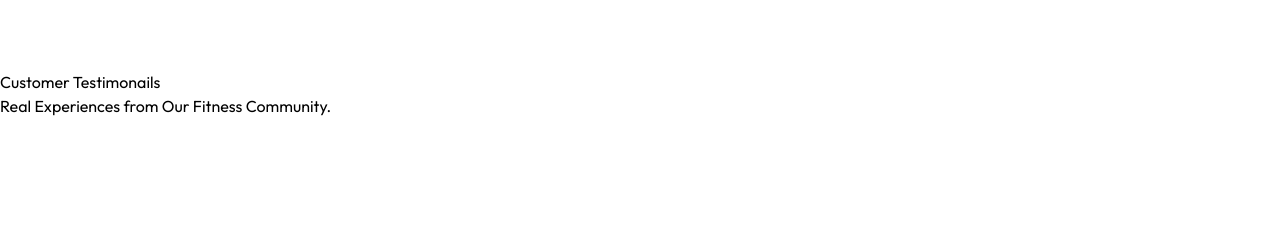
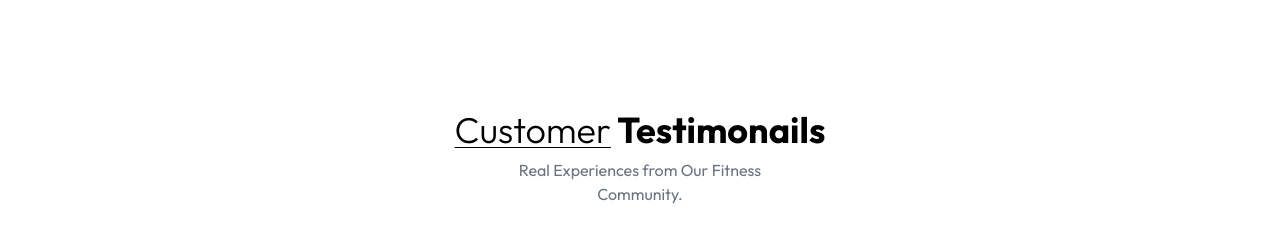
Before and after one commit to sewminiJayawardhana/PowerFit, a React (Vite) app: page / in a window 1280 px wide. Shown: the part 2068-2310 px from the top of the page. Before the commit the page ends 2186 px from the top, so only its background shows below. Built offline with nearby package versions, Linux system fonts and the light colour scheme.

Commit message:
Add CSS classes to the Testimonails component

```diff
--- a/src/components/Testimonails.jsx
+++ b/src/components/Testimonails.jsx
@@ -2,9 +2,11 @@ import React from 'react'
 
 const Testimonails = () => {
   return (
-    <div>
-      <h1>Customer <span>Testimonails</span></h1>
-      <p>Real Experiences from Our Fitness Community.</p>
+    <div className='container mx-auto py-10 lg:px-32 w-full overflow-hidden' id='Testimonails'>
+      <h1 className='text-2xl sm:text-4xl font-bold mb-2 text-center'><span className='underline underline-offset-4 decoration-1 under font-light'>Customer</span> Testimonails</h1>
+      <p className='text-center text-gray-500 mb-12 max-w-80 mx-auto'>Real Experiences from Our Fitness Community.</p>
+
+
     </div>
   )
 }
```
